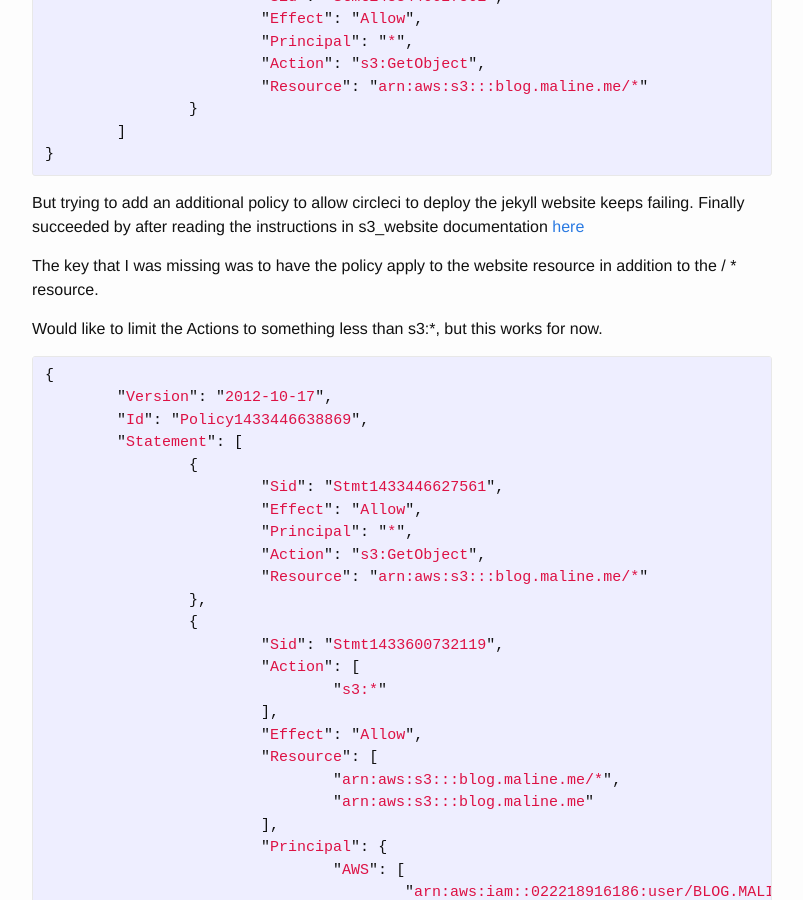
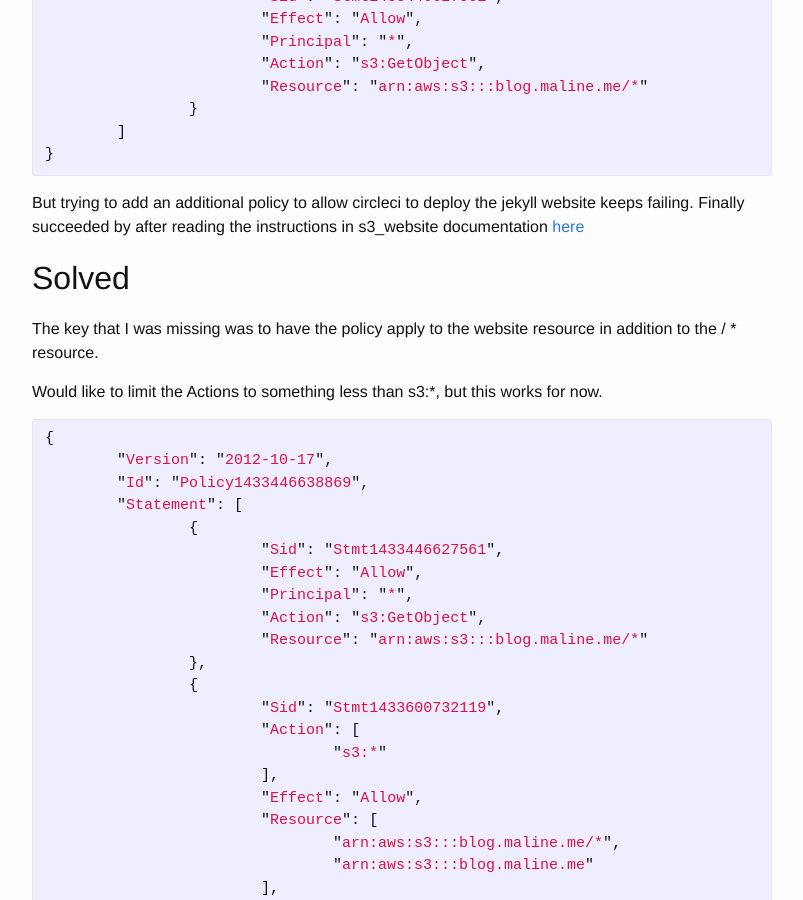
Before and after one commit to amaline/amaline.github.io, a Jekyll site: the page built from _posts/2015-06-06-S3-Policy-Trouble.md, in a window 1280 px wide and 900 px high, scrolled down 476 px. Shown: the whole window, without its empty margins (238-1041 px from the left). Built offline with Jekyll 4.4.1, drawn with Linux system fonts in a browser that asks for light colours.

Commit message:
Updated 2015-06-06-S3-Policy-Trouble.md

```diff
--- a/_posts/2015-06-06-S3-Policy-Trouble.md
+++ b/_posts/2015-06-06-S3-Policy-Trouble.md
@@ -2,6 +2,7 @@
 published: true
 layout: post
 ---
+
 
 
 ## Trouble with AWS S3 Policy
@@ -27,6 +28,8 @@ This policy allows anonymous read access to the bucket.
 {% endhighlight %}
 
 But trying to add an additional policy to allow circleci to deploy the jekyll website keeps failing.  Finally succeeded by after reading the instructions in s3_website documentation [here](https://github.com/laurilehmijoki/s3_website/blob/master/additional-docs/setting-up-aws-credentials.md)
+
+## Solved
 
 The key that I was missing was to have the policy apply to the website resource in addition to the / * resource.
 
```
